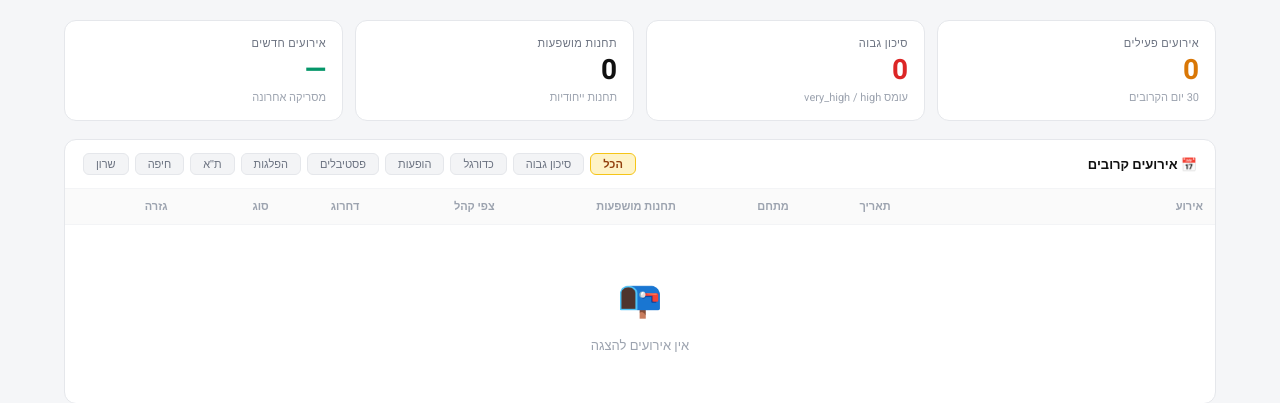
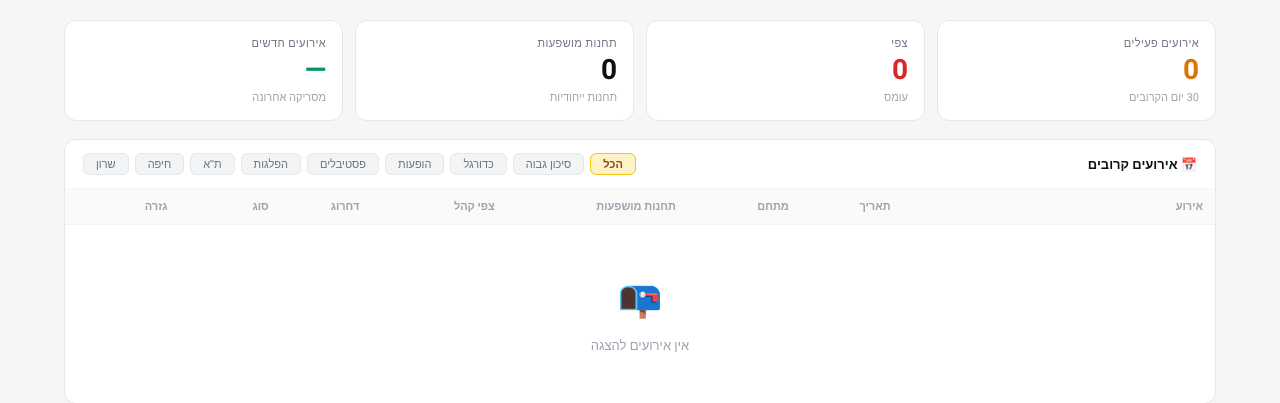
Before and after one commit to Hilux10/rail-event-dashboard, a Flask app: page / in a window 1280 px wide. Shown: the part 60-463 px from the top of the page. Run offline with Flask 3, Linux system fonts and the light colour scheme; data that the repository does not hold is empty; some libraries are stand-ins or nearby versions.

Commit message:
Update index.html

```diff
--- a/templates/index.html
+++ b/templates/index.html
@@ -99,7 +99,7 @@ tr:hover td{background:#fffbeb}
 <div class="content">
   <div class="kpi-row">
     <div class="kpi warn"><div class="kpi-label">אירועים פעילים</div><div class="kpi-value" id="kpiTotal">—</div><div class="kpi-sub">30 יום הקרובים</div></div>
-    <div class="kpi danger"><div class="kpi-label">סיכון גבוה</div><div class="kpi-value" id="kpiHigh">—</div><div class="kpi-sub">עומס very_high / high</div></div>
+    <div class="kpi danger"><div class="kpi-label">צפי</div><div class="kpi-value" id="kpiHigh">—</div><div class="kpi-sub">עומס</div></div>
     <div class="kpi"><div class="kpi-label">תחנות מושפעות</div><div class="kpi-value" id="kpiStations">—</div><div class="kpi-sub">תחנות ייחודיות</div></div>
     <div class="kpi ok"><div class="kpi-label">אירועים חדשים</div><div class="kpi-value" id="kpiNew">—</div><div class="kpi-sub">מסריקה אחרונה</div></div>
   </div>
```
